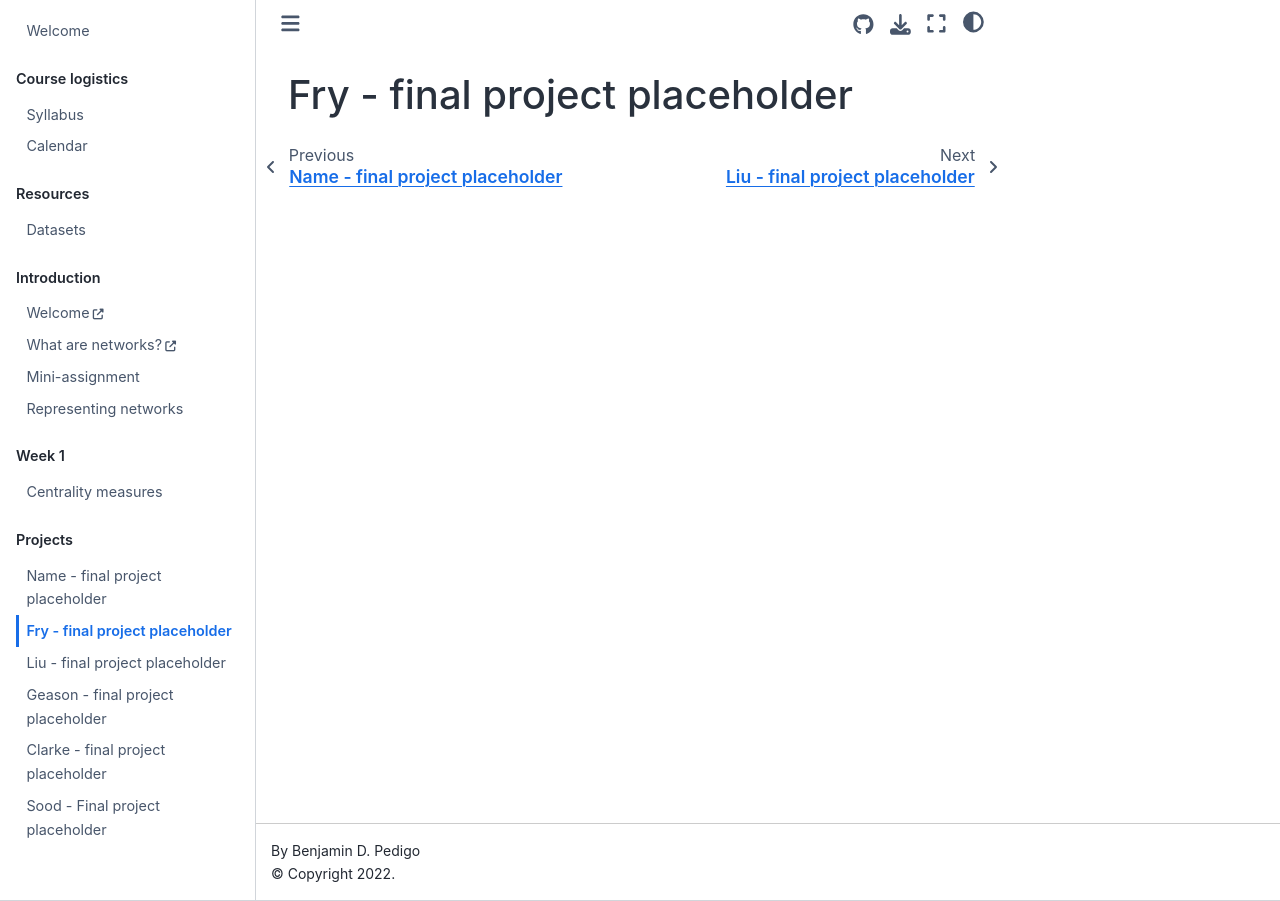
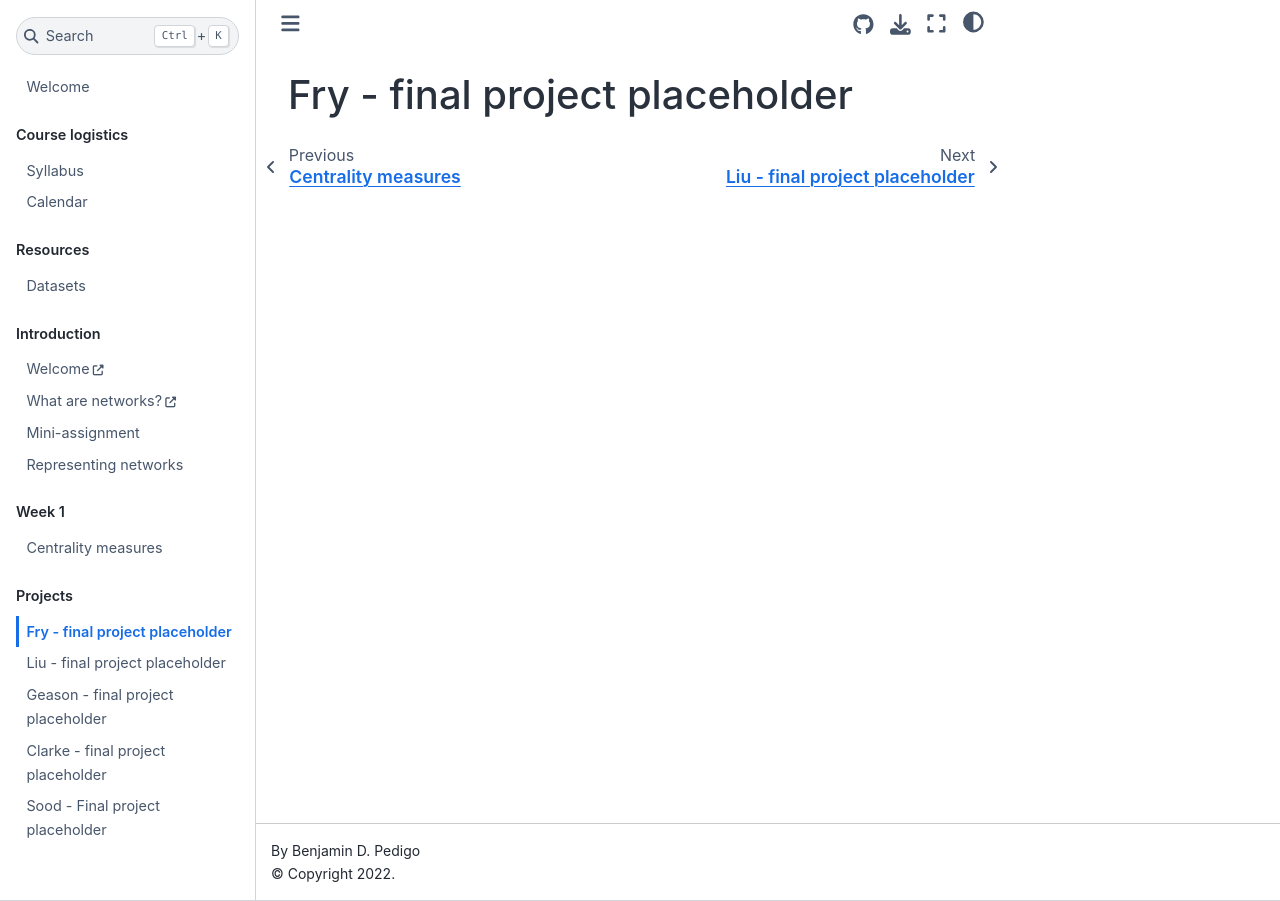
Before and after one commit to bdpedigo/networks-course, a Jupyter Book: the page built from docs/fry.md, in a window 1280 px wide. Built offline with Jupyter Book 1.0.4 settings and Sphinx 7.4.7 and the Sphinx Book theme 1.1.4, drawn with Linux system fonts in a browser that asks for light colours.

Commit message:
remove template on TOC

```diff
--- a/docs/_toc.yml
+++ b/docs/_toc.yml
@@ -21,7 +21,6 @@
   - file: centrality
 - caption: Projects
   chapters:
-  - file: test.md
   - file: fry.md
   - file: liu.md
   - file: geason.md
--- a/docs/test.md
+++ /dev/null
@@ -1 +0,0 @@
-# Name - final project placeholder
```
